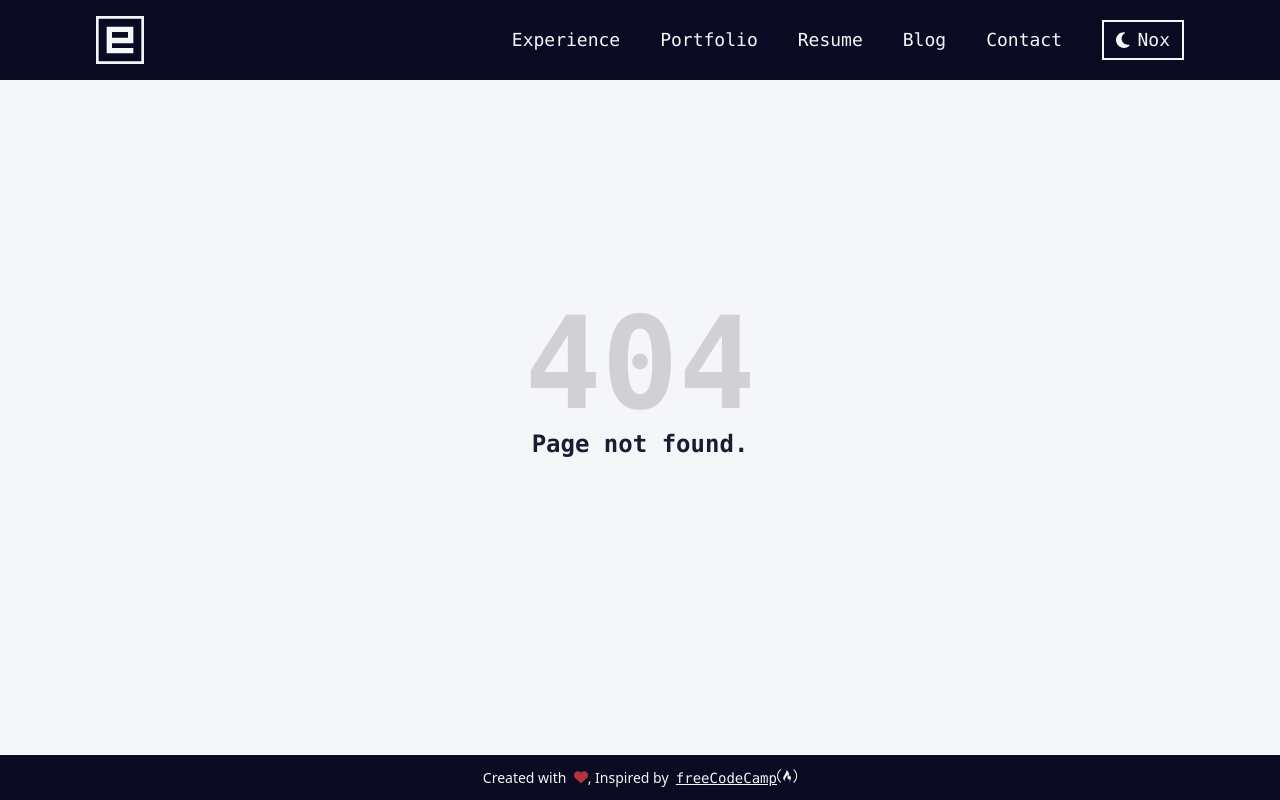
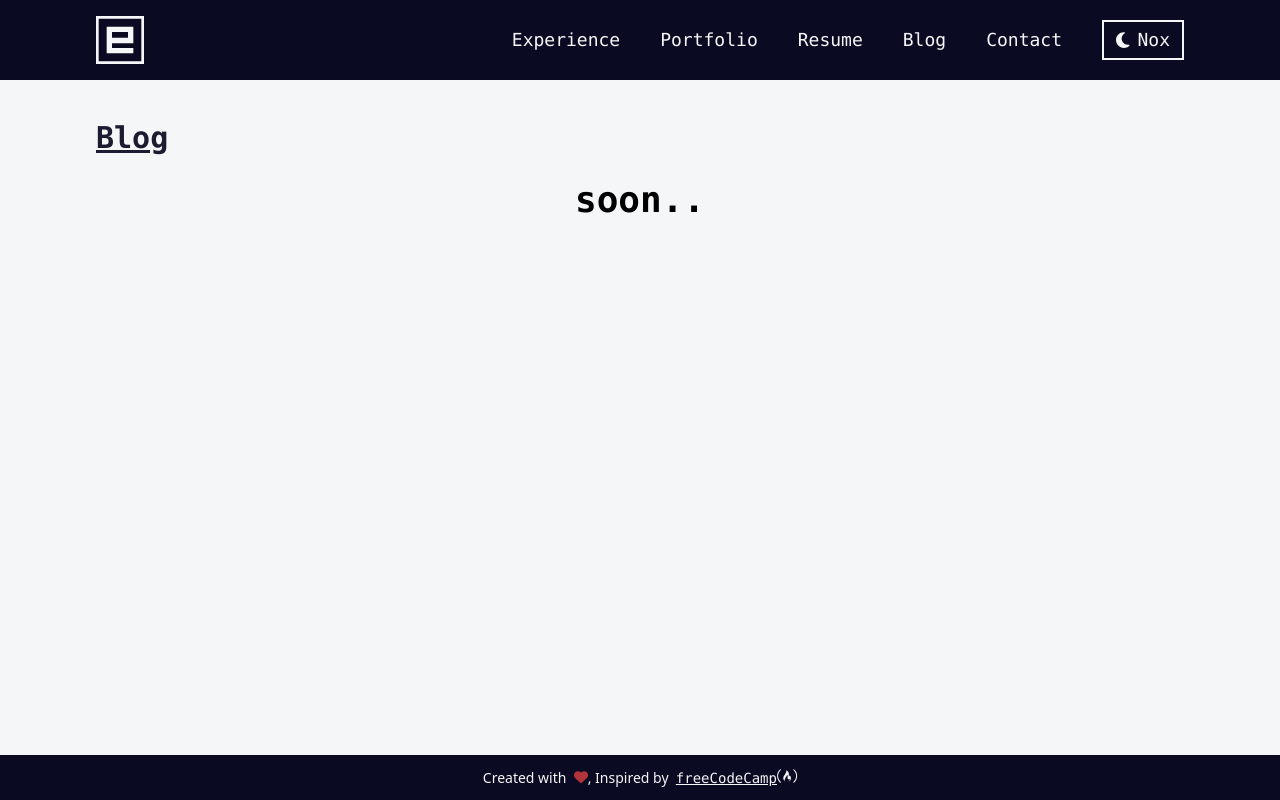
Before and after one commit to edikurniawan-dev/edikurniawan.dev, a Next.js app: page /blog in a window 1280 px wide. Before the commit this address had no page. Built offline with nearby package versions, Linux system fonts and the light colour scheme.

Commit message:
add blog pages

```diff
--- /dev/null
+++ b/pages/blog.jsx
@@ -0,0 +1,20 @@
+import Layout from '../components/layout';
+import ExperienceCard from '../components/experiencecard';
+
+export default function Experience() {
+    return (
+        <Layout>
+            <main className="flex flex-col pt-5 md:pt-10">
+                <h1 className="font-mono text-2xl font-bold underline md:text-3xl text-dark dark:text-light">
+                    Blog
+                </h1>
+                <br />
+
+                {/* <div className="flex flex-col justify-center h-full -mt-10 md:-mt-0"></div> */}
+                <div className="flex justify-center font-mono text-4xl font-bold dark:text-light">
+                    soon..
+                </div>
+            </main>
+        </Layout>
+    );
+}
```
